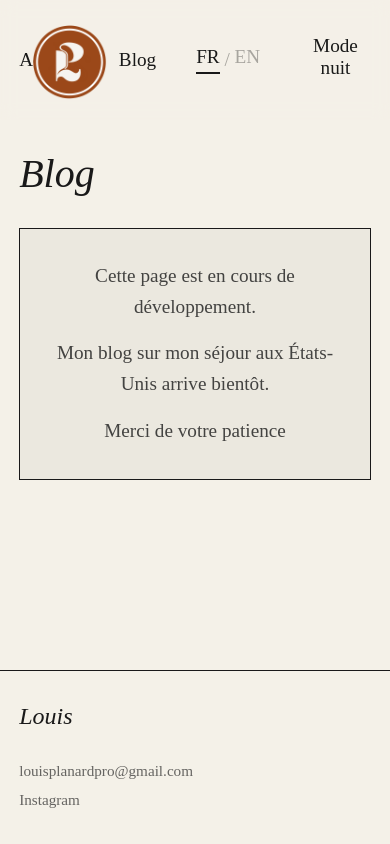
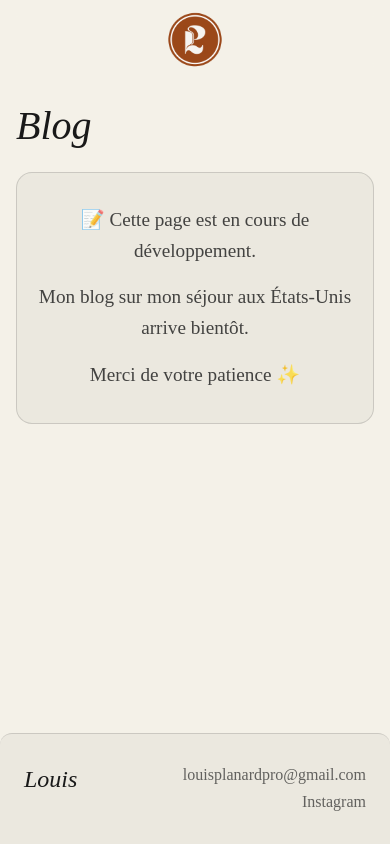
Before and after one commit to louisplanard9-prog/portfolio, a plain HTML site: page blog.html in a window 390 px wide. Drawn offline with Linux system fonts and the light colour scheme; a web font is replaced by a local one.

Commit message:
Update blog.html

```diff
--- a/blog.html
+++ b/blog.html
@@ -2,52 +2,272 @@
 <html lang="fr">
 <head>
     <meta charset="UTF-8">
-    <meta name="viewport" content="width=device-width, initial-scale=1.0">
+    <meta name="viewport" content="width=device-width, initial-scale=1.0, user-scalable=yes">
     <title>Louis — Blog (en construction)</title>
-    <link rel="icon" href="doc/logo.png" type="image/png">
+    <link rel="icon" href="./doc/logo.png" type="image/png">
     <link rel="preconnect" href="https://fonts.googleapis.com">
     <link rel="preconnect" href="https://fonts.gstatic.com" crossorigin>
     <link href="https://fonts.googleapis.com/css2?family=Radley:ital@0;1&display=swap" rel="stylesheet">
     <style>
+        /* ===== VARIABLES & BASE ===== */
         * { margin: 0; padding: 0; box-sizing: border-box; }
-        body { --bg-color: #f4f1e8; --text-color: #191919; --border-color: #191919; --card-bg: rgba(25,25,25,0.04); font-family: 'Radley', serif; background-color: var(--bg-color); color: var(--text-color); min-height: 100vh; display: flex; flex-direction: column; transition: background-color 0.3s, color 0.3s; }
-        body.dark-mode { --bg-color: #1a1a1a; --text-color: #f0f0f0; --border-color: #f0f0f0; --card-bg: rgba(240,240,240,0.05); }
-        header { position: sticky; top: 0; height: 120px; display: flex; align-items: center; justify-content: space-between; padding: 0 2rem; background-color: transparent; z-index: 100; transition: background-color 0.4s ease; flex-shrink: 0; }
-        header.expanded { background-color: color-mix(in srgb, var(--bg-color) 80%, transparent); backdrop-filter: blur(8px); -webkit-backdrop-filter: blur(8px); }
-        .logo-container { position: absolute; left: 50%; top: 25px; transform: translateX(-50%); transition: left 0.5s cubic-bezier(0.4,1.2,0.6,1), transform 0.5s cubic-bezier(0.4,1.2,0.6,1); z-index: 20; }
-        header.expanded .logo-container { left: 2rem; transform: translateX(0); }
-        #toggleImage { width: 75px; height: 75px; object-fit: contain; cursor: pointer; display: block; transition: transform 0.3s ease; }
-        #toggleImage:hover { transform: scale(1.2) rotate(5deg); }
-        .options { opacity: 0; visibility: hidden; transition: opacity 0.3s ease, visibility 0s 0.5s; margin-left: auto; }
-        header.expanded .options { opacity: 1; visibility: visible; transition: opacity 0.3s ease 0.1s, visibility 0s 0s; }
-        .options ul { list-style: none; display: flex; gap: 2.5rem; font-family: 'Radley', serif; font-size: 1.2rem; align-items: center; }
-        .options a, .theme-toggle { color: var(--text-color); text-decoration: none; border-bottom: 2px solid transparent; padding-bottom: 4px; transition: border-color 0.2s; cursor: pointer; background: none; border-top: none; border-left: none; border-right: none; font-family: 'Radley', serif; font-size: 1.2rem; }
-        .options a:hover, .theme-toggle:hover { border-bottom: 2px solid var(--border-color); }
-        .lang-switcher { display: flex; align-items: center; gap: 0.3rem; }
-        .lang-opt { color: var(--text-color); text-decoration: none; font-family: 'Radley', serif; font-size: 1.2rem; border-bottom: 2px solid transparent; padding-bottom: 4px; transition: border-color 0.2s, opacity 0.2s; opacity: 0.35; }
-        .lang-opt.active-lang { border-bottom: 2px solid var(--border-color); opacity: 1; }
-        .lang-opt:hover { opacity: 1; }
-        .lang-sep { opacity: 0.35; font-family: 'Radley', serif; font-size: 1.2rem; user-select: none; }
-        main { flex: 1; max-width: 720px; width: 100%; margin: 0 auto; padding: 2rem 2rem 6rem; display: flex; flex-direction: column; gap: 4rem; }
-        .page-title { opacity: 0; animation: fadeUp 0.7s ease forwards; width: 100%; }
-        .page-title h1 { font-size: clamp(2.5rem, 8vw, 5rem); font-weight: 400; font-style: italic; line-height: 1.1; }
-        .construction-message { background: var(--card-bg); border: 1px solid var(--border-color); padding: 3rem 2rem; text-align: center; margin-top: 2rem; }
-        .construction-message p { font-size: 1.2rem; line-height: 1.6; opacity: 0.8; margin-bottom: 1rem; }
-        .construction-message p:last-child { margin-bottom: 0; }
-        .small-note { font-size: 0.85rem; opacity: 0.5; margin-top: 1rem; }
-        footer { border-top: 1px solid var(--border-color); padding: 3rem 2.5rem; display: flex; justify-content: space-between; align-items: flex-start; flex-wrap: wrap; gap: 2rem; flex-shrink: 0; opacity: 0; animation: fadeUp 0.7s ease 0.4s forwards; }
-        .footer-name { font-size: 1.5rem; font-style: italic; font-weight: 400; }
-        .footer-contact { display: flex; flex-direction: column; gap: 0.5rem; text-align: right; }
-        .footer-contact a { color: var(--text-color); text-decoration: none; font-size: 0.95rem; border-bottom: 1.5px solid transparent; padding-bottom: 2px; transition: border-color 0.2s; opacity: 0.65; }
-        .footer-contact a:hover { border-bottom-color: var(--border-color); opacity: 1; }
-        @keyframes fadeUp { from { opacity: 0; transform: translateY(10px); } to { opacity: 1; transform: translateY(0); } }
-        @media (max-width: 600px) { header { padding: 0 1.2rem; } main { padding: 2rem 1.2rem 4rem; } footer { padding: 2rem 1.2rem; flex-direction: column; } .footer-contact { text-align: left; } .construction-message { padding: 2rem 1.2rem; } }
+        body {
+            --bg-color: #f4f1e8;
+            --text-color: #191919;
+            --border-color: #191919;
+            --card-bg: rgba(25, 25, 25, 0.04);
+            --modal-bg: #ffffff;
+            --modal-text: #191919;
+            --modal-border: rgba(25, 25, 25, 0.2);
+            --btn-bg: #9c481a;
+            --btn-text: #f4f1e8;
+            font-family: 'Radley', serif;
+            background-color: var(--bg-color);
+            color: var(--text-color);
+            min-height: 100vh;
+            display: flex;
+            flex-direction: column;
+            transition: background-color 0.3s, color 0.3s;
+        }
+        body.dark-mode {
+            --bg-color: #1a1a1a;
+            --text-color: #f0f0f0;
+            --border-color: #f0f0f0;
+            --card-bg: rgba(240, 240, 240, 0.05);
+            --modal-bg: #2a2a2a;
+            --modal-text: #f0f0f0;
+            --modal-border: rgba(240, 240, 240, 0.2);
+            --btn-bg: #f0f0f0;
+            --btn-text: #1a1a1a;
+        }
+
+        /* ===== HEADER : toujours collé, fond semi-transparent et flou ===== */
+        header {
+            position: sticky;
+            top: 0;
+            height: 100px;
+            display: flex;
+            align-items: center;
+            justify-content: space-between;
+            padding: 0 2rem;
+            background-color: color-mix(in srgb, var(--bg-color) 85%, transparent);
+            backdrop-filter: blur(8px);
+            z-index: 100;
+            transition: background-color 0.3s ease, backdrop-filter 0.3s ease;
+            flex-shrink: 0;
+            border-radius: 0 !important;
+        }
+        header.expanded {
+            background-color: color-mix(in srgb, var(--bg-color) 92%, transparent);
+            backdrop-filter: blur(12px);
+            border-radius: 0 !important;
+        }
+        header.expanded::after {
+            content: '';
+            position: absolute;
+            bottom: 0;
+            left: 5%;
+            width: 90%;
+            height: 1px;
+            background: linear-gradient(90deg, transparent, color-mix(in srgb, var(--border-color) 25%, transparent), transparent);
+            opacity: 0.7;
+            pointer-events: none;
+        }
+
+        .logo-container {
+            position: absolute;
+            left: 50%;
+            top: 50%;
+            transform: translate(-50%, -50%);
+            transition: left 0.5s cubic-bezier(0.4, 1.2, 0.6, 1), transform 0.5s cubic-bezier(0.4, 1.2, 0.6, 1);
+            z-index: 20;
+            line-height: 0;
+        }
+        header.expanded .logo-container {
+            left: 2rem;
+            transform: translate(0, -50%);
+        }
+        #toggleImage {
+            width: 65px;
+            height: 65px;
+            object-fit: contain;
+            cursor: pointer;
+            transition: transform 0.3s ease;
+            border-radius: 12px;
+            display: block;
+        }
+        #toggleImage:hover { transform: scale(1.05) rotate(3deg); }
+
+        .options {
+            opacity: 0;
+            visibility: hidden;
+            transition: opacity 0.25s ease, visibility 0s 0.3s;
+            margin-left: auto;
+        }
+        header.expanded .options {
+            opacity: 1;
+            visibility: visible;
+            transition: opacity 0.25s ease 0.05s, visibility 0s 0s;
+        }
+        .options ul {
+            list-style: none;
+            display: flex;
+            gap: 2rem;
+            align-items: center;
+            margin: 0;
+            padding: 0;
+        }
+        .options li {
+            display: inline-block;
+            line-height: 1;
+        }
+        .options a, .theme-toggle {
+            color: var(--text-color);
+            text-decoration: none;
+            font-family: 'Radley', serif;
+            font-size: 1.1rem;
+            padding: 0.5rem 0;
+            border-bottom: 1.5px solid transparent;
+            transition: border-color 0.2s, opacity 0.2s;
+            cursor: pointer;
+            background: none;
+            border: none;
+            display: inline-block;
+            line-height: 1.2;
+        }
+        .options a:hover, .theme-toggle:hover {
+            border-bottom-color: var(--border-color);
+        }
+
+        .lang-switcher {
+            display: flex;
+            align-items: baseline;
+            gap: 0.3rem;
+        }
+        .lang-opt {
+            color: var(--text-color);
+            text-decoration: none;
+            font-size: 1rem;
+            padding: 0.2rem 0;
+            border-bottom: 1.5px solid transparent;
+            opacity: 0.5;
+            transition: opacity 0.2s, border-color 0.2s;
+        }
+        .lang-opt.active-lang {
+            border-bottom-color: var(--border-color);
+            opacity: 1;
+        }
+        .lang-opt:hover {
+            opacity: 1;
+        }
+        .lang-sep {
+            opacity: 0.4;
+            font-size: 1rem;
+            user-select: none;
+        }
+
+        /* ===== MAIN ===== */
+        main {
+            flex: 1;
+            max-width: 720px;
+            width: 100%;
+            margin: 0 auto;
+            padding: 2rem 2rem 5rem;
+            display: flex;
+            flex-direction: column;
+            gap: 2rem;
+        }
+        .page-title {
+            opacity: 0;
+            animation: fadeUp 0.7s ease forwards;
+            width: 100%;
+        }
+        .page-title h1 {
+            font-size: clamp(2.5rem, 8vw, 5rem);
+            font-weight: 400;
+            font-style: italic;
+            line-height: 1.1;
+        }
+        .construction-message {
+            background: var(--card-bg);
+            border: 1px solid color-mix(in srgb, var(--border-color) 15%, transparent);
+            padding: 3rem 2rem;
+            text-align: center;
+            border-radius: 20px;
+            backdrop-filter: blur(2px);
+        }
+        .construction-message p {
+            font-size: 1.2rem;
+            line-height: 1.6;
+            opacity: 0.8;
+            margin-bottom: 1rem;
+        }
+        .construction-message p:last-child {
+            margin-bottom: 0;
+        }
+        .small-note {
+            font-size: 0.85rem;
+            opacity: 0.5;
+            margin-top: 1rem;
+        }
+
+        /* ===== FOOTER ===== */
+        footer {
+            border-top: 1px solid color-mix(in srgb, var(--border-color) 15%, transparent);
+            padding: 3rem 2.5rem;
+            display: flex;
+            justify-content: space-between;
+            align-items: flex-start;
+            flex-wrap: wrap;
+            gap: 2rem;
+            margin-top: 2rem;
+            border-radius: 16px 16px 0 0;
+            background: var(--card-bg);
+            opacity: 0;
+            animation: fadeUp 0.7s ease 0.4s forwards;
+        }
+        .footer-name { font-size: 1.5rem; font-style: italic; }
+        .footer-contact {
+            display: flex;
+            flex-direction: column;
+            gap: 0.5rem;
+            text-align: right;
+        }
+        .footer-contact a {
+            color: var(--text-color);
+            text-decoration: none;
+            border-bottom: 1.5px solid transparent;
+            opacity: 0.65;
+            transition: 0.2s;
+        }
+        .footer-contact a:hover {
+            border-bottom-color: var(--border-color);
+            opacity: 1;
+        }
+
+        @keyframes fadeUp {
+            from { opacity: 0; transform: translateY(10px); }
+            to { opacity: 1; transform: translateY(0); }
+        }
+
+        @media (max-width: 640px) {
+            header { height: 80px; padding: 0 1rem; }
+            .logo-container { top: 50%; }
+            #toggleImage { width: 55px; height: 55px; }
+            header.expanded .logo-container { left: 1rem; }
+            .options ul { gap: 1.2rem; }
+            .options a, .theme-toggle { font-size: 1rem; }
+            .lang-opt, .lang-sep { font-size: 0.9rem; }
+            main { padding: 1.5rem 1rem 3rem; gap: 1.5rem; }
+            .construction-message { padding: 2rem 1.2rem; border-radius: 16px; }
+            footer { border-radius: 12px 12px 0 0; padding: 2rem 1.5rem; }
+        }
     </style>
 </head>
 <body id="mainBody">
     <header id="mainHeader" class="expanded">
         <div class="logo-container">
-            <img src="doc/logo.png" alt="Menu" id="toggleImage" onclick="document.getElementById('mainHeader').classList.toggle('expanded')">
+            <img src="./doc/logo.png" alt="Menu" id="toggleImage">
         </div>
         <nav class="options">
             <ul>
@@ -64,16 +284,18 @@
             </ul>
         </nav>
     </header>
+
     <main>
         <div class="page-title">
             <h1 id="blog-title">Blog</h1>
-            <div class="construction-message" id="construction-message">
-                <p id="msg-line1">📝 Cette page est en cours de développement.</p>
-                <p id="msg-line2">Mon blog sur mon séjour aux États-Unis arrive bientôt.</p>
-                <p class="small-note" id="msg-note">Merci de votre patience ✨</p>
-            </div>
+        </div>
+        <div class="construction-message" id="construction-message">
+            <p id="msg-line1">📝 Cette page est en cours de développement.</p>
+            <p id="msg-line2">Mon blog sur mon séjour aux États-Unis arrive bientôt.</p>
+            <p class="small-note" id="msg-note">Merci de votre patience ✨</p>
         </div>
     </main>
+
     <footer>
         <div class="footer-name">Louis</div>
         <div class="footer-contact">
@@ -83,23 +305,33 @@
     </footer>
 
     <script>
-        let currentLang = 'fr';
+        // ==================== GESTION DU HEADER ====================
+        const header = document.getElementById('mainHeader');
+        function saveHeaderState() { localStorage.setItem('headerExpanded', header.classList.contains('expanded') ? 'true' : 'false'); }
+        function loadHeaderState() {
+            const saved = localStorage.getItem('headerExpanded');
+            if (saved === 'true') header.classList.add('expanded');
+            else header.classList.remove('expanded');
+        }
+        function toggleHeader() { header.classList.toggle('expanded'); saveHeaderState(); }
+
+        // ==================== TRADUCTIONS ====================
         const T = {
             fr: {
                 themeDay: 'Mode nuit', themeNight: 'Mode jour',
                 navHome: 'Accueil', navBlog: 'Blog',
                 blogTitle: 'Blog',
-                msgLine1: 'Cette page est en cours de développement.',
+                msgLine1: '📝 Cette page est en cours de développement.',
                 msgLine2: 'Mon blog sur mon séjour aux États-Unis arrive bientôt.',
-                msgNote: 'Merci de votre patience'
+                msgNote: 'Merci de votre patience ✨'
             },
             en: {
                 themeDay: 'Dark mode', themeNight: 'Light mode',
                 navHome: 'Home', navBlog: 'Blog',
                 blogTitle: 'Blog',
-                msgLine1: 'This page is under development.',
+                msgLine1: '📝 This page is under development.',
                 msgLine2: 'My blog about my stay in the United States is coming soon.',
-                msgNote: 'Thanks for your patience'
+                msgNote: 'Thanks for your patience ✨'
             }
         };
 
@@ -134,13 +366,13 @@
             if (savedDark === 'true') {
                 mainBody.classList.add('dark-mode');
                 themeToggle.textContent = T[currentLang].themeNight;
-                const src = 'doc/logo_nuit.png';
-                toggleImage.src = src; favicon.href = src;
+                toggleImage.src = './doc/logo_nuit.png';
+                favicon.href = './doc/logo_nuit.png';
             } else {
                 mainBody.classList.remove('dark-mode');
                 themeToggle.textContent = T[currentLang].themeDay;
-                const src = 'doc/logo.png';
-                toggleImage.src = src; favicon.href = src;
+                toggleImage.src = './doc/logo.png';
+                favicon.href = './doc/logo.png';
             }
         }
 
@@ -148,14 +380,18 @@
             const isDark = mainBody.classList.toggle('dark-mode');
             saveDarkMode(isDark);
             themeToggle.textContent = isDark ? T[currentLang].themeNight : T[currentLang].themeDay;
-            const src = isDark ? 'doc/logo_nuit.png' : 'doc/logo.png';
-            toggleImage.src = src; favicon.href = src;
+            const src = isDark ? './doc/logo_nuit.png' : './doc/logo.png';
+            toggleImage.src = src;
+            favicon.href = src;
         };
 
         document.getElementById('lang-fr').onclick = function(e) { e.preventDefault(); setLang('fr'); };
         document.getElementById('lang-en').onclick = function(e) { e.preventDefault(); setLang('en'); };
+        toggleImage.onclick = toggleHeader;
 
+        let currentLang = 'fr';
         loadPreferences();
+        loadHeaderState();
     </script>
 </body>
 </html>
```
